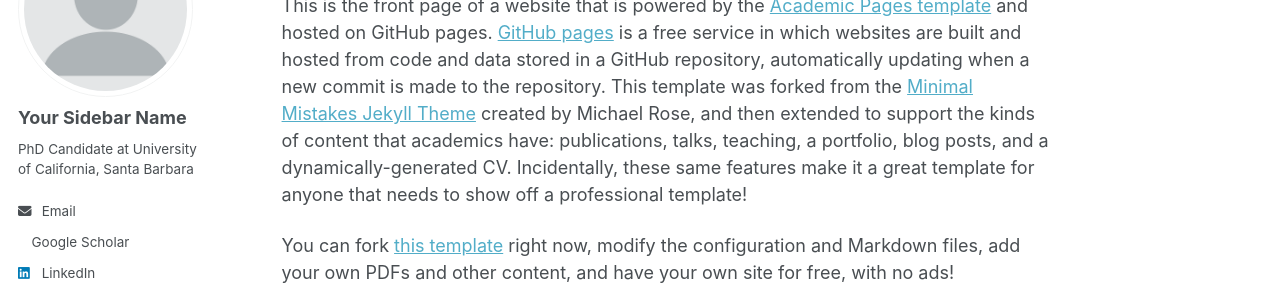
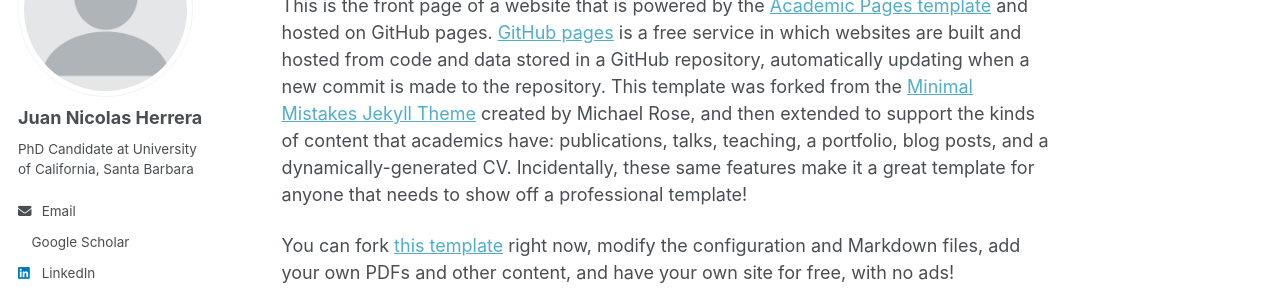
Before and after one commit to nicolas-herrera-l/nicolas-herrera-l.github.io, a Jekyll site: the page built from _pages/about.md, in a window 1280 px wide. Shown: the part 179-479 px from the top of the page. Built offline with Jekyll 4.4.1, drawn with Linux system fonts in a browser that asks for light colours; a style sheet for code colours, icons or effects is not loaded.

Commit message:
Update author name and LinkedIn URL in config

```diff
--- a/_config.yml
+++ b/_config.yml
@@ -24,7 +24,7 @@ repository               : "nicolas-herrera-l.github.io"
 author:
   # Biographic information
   avatar           : "profile.png"
-  name             : "Your Sidebar Name"
+  name             : "Juan Nicolas Herrera"
   pronouns         : # example: "she/her"
   bio              : "PhD Candidate at University of California, Santa Barbara"
   location         : # URL
@@ -66,7 +66,7 @@ author:
   keybase          : # Username
   instagram        : # Username
   lastfm           : # Username
-  linkedin         : "https://www.linkedin.com/in/juan-nicolas-herrera/"
+  linkedin         : "https://www.linkedin.com/juan-nicolas-herrera/"
   mastodon         : # URL
   medium           : # URL
   pinterest        : # Username
```
